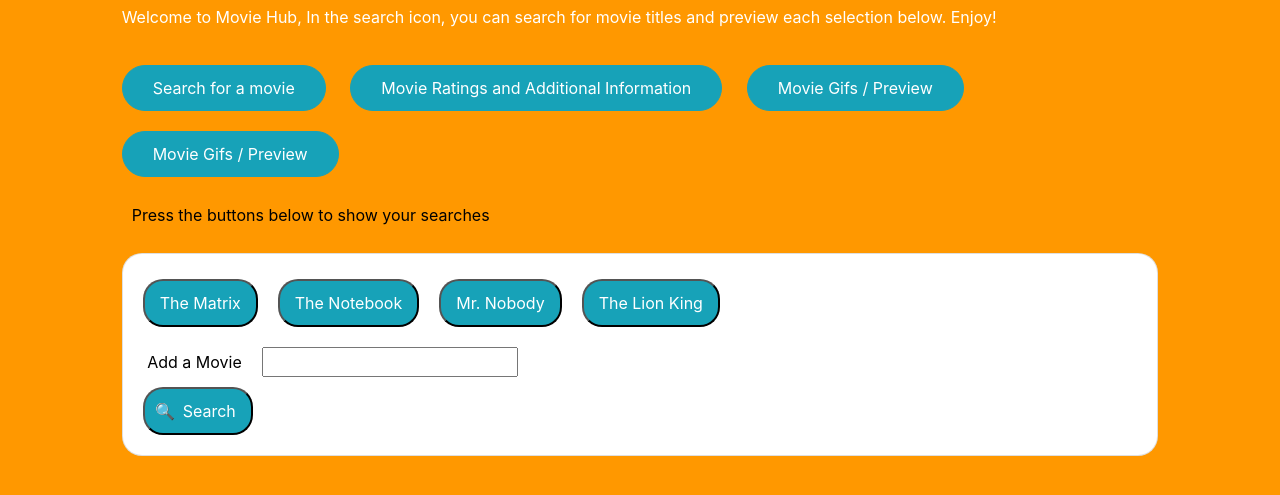
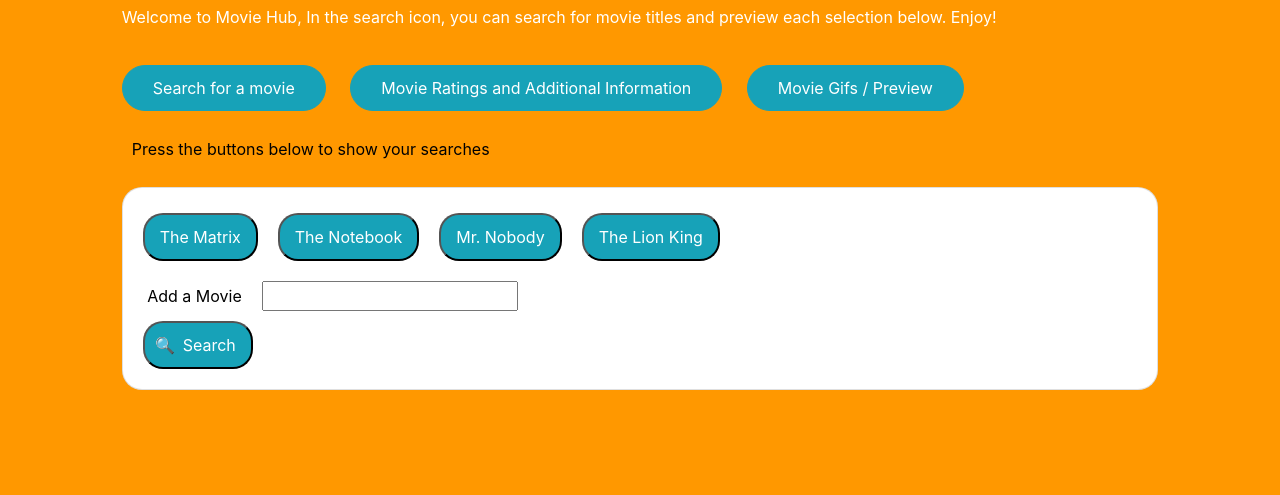
Before and after one commit to DavidWProject/Movie-Central, a plain HTML site: page index.html in a window 1280 px wide. Shown: the part 205-700 px from the top of the page. Drawn offline with nearby package versions, Linux system fonts and the light colour scheme.

Commit message:
removed extra button

```diff
--- a/index.html
+++ b/index.html
@@ -82,8 +82,6 @@
                         aria-controls="multiCollapse2">Movie Ratings and Additional Information</button>
                     <button class="btn btn-info btn-3" type="button" data-toggle="collapse" data-target="#multiCollapse3" aria-expanded="false"
                         aria-controls="multiCollapse3">Movie Gifs / Preview</button>
-                    <button class="btn btn-info btn-4" type="button" data-toggle="collapse" data-target="#multiCollapse4" aria-expanded="false"
-                    aria-controls="multiCollapse4">Movie Gifs / Preview</button>
                 </p>
 
                 <div class="row">
```
